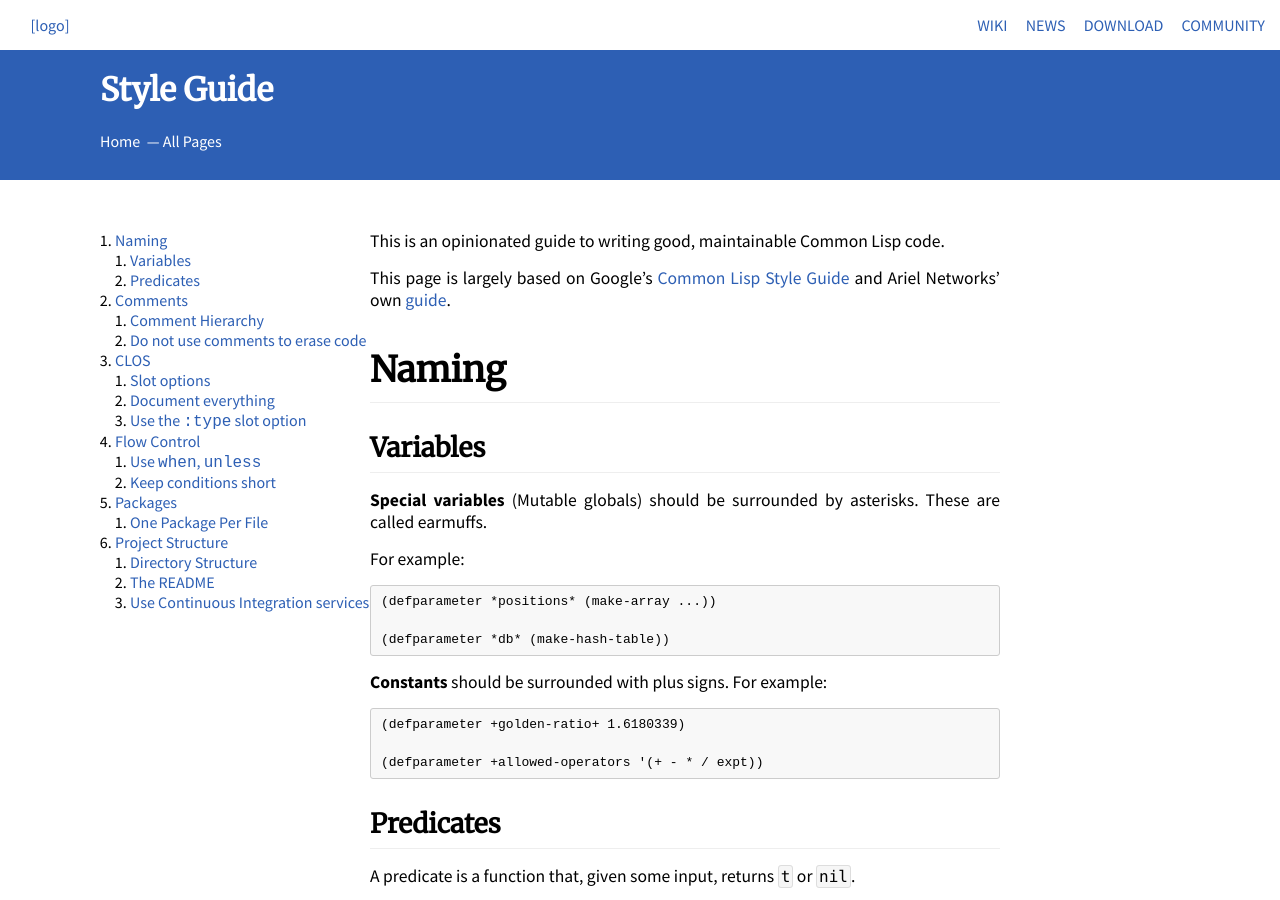
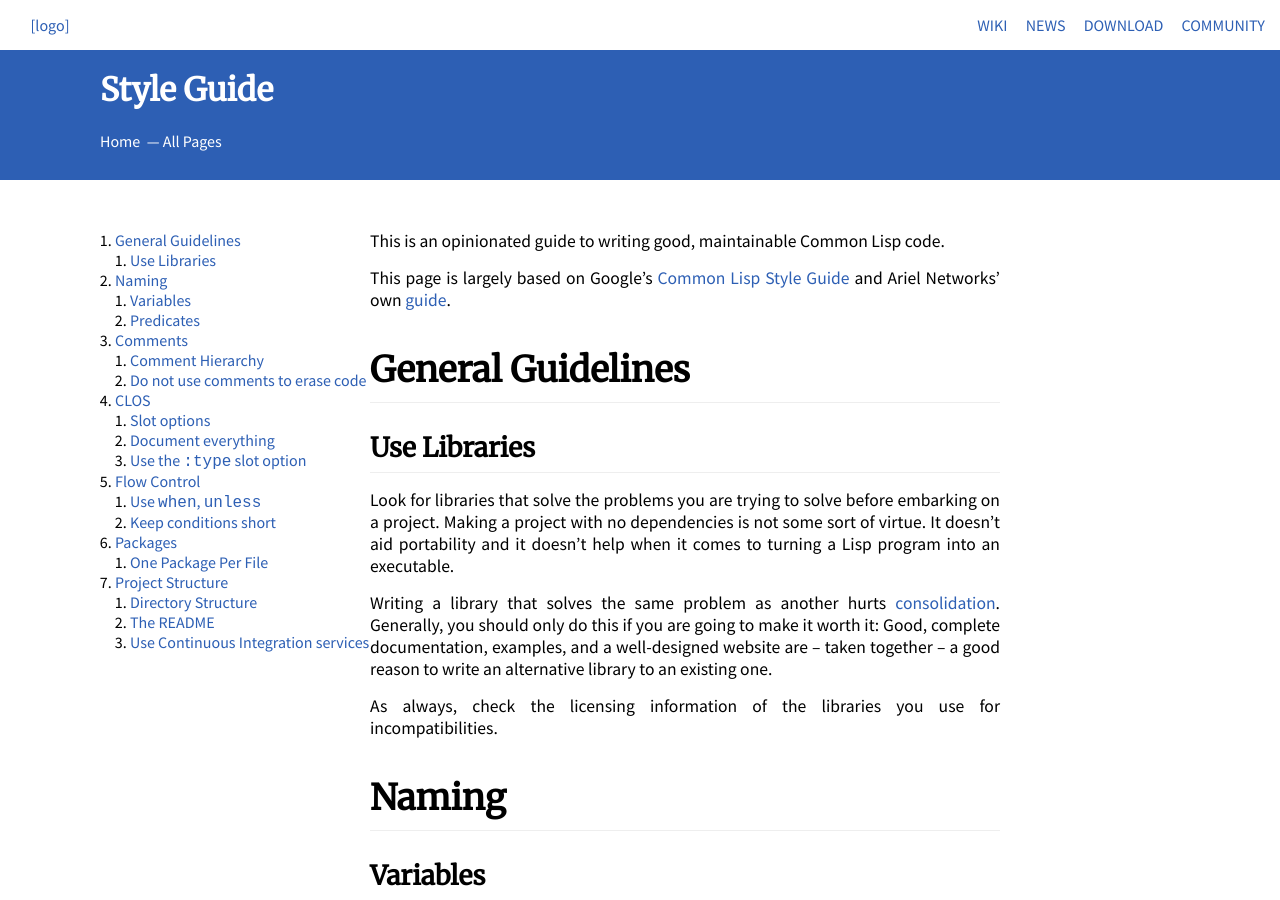
Before and after one commit to LispLang/lisplang.github.io, a Jekyll site: the page built from wiki/style-guide.md, in a window 1280 px wide and 900 px high. Built offline with Jekyll 4.4.1, drawn with Linux system fonts in a browser that asks for light colours; nearby versions of some CDN libraries.

Commit message:
Add note on using libraries

```diff
--- a/wiki/style-guide.md
+++ b/wiki/style-guide.md
@@ -7,6 +7,24 @@ This is an opinionated guide to writing good, maintainable Common Lisp code.
 
 This page is largely based on Google's [Common Lisp Style Guide][google] and
 Ariel Networks' own [guide][an].
+
+# General Guidelines
+
+## Use Libraries
+
+Look for libraries that solve the problems you are trying to solve before
+embarking on a project. Making a project with no dependencies is not some sort
+of virtue. It doesn't aid portability and it doesn't help when it comes to
+turning a Lisp program into an executable.
+
+Writing a library that solves the same problem as another hurts
+[consolidation][consolidation]. Generally, you should only do this if you are
+going to make it worth it: Good, complete documentation, examples, and a
+well-designed website are -- taken together -- a good reason to write an
+alternative library to an existing one.
+
+As always, check the licensing information of the libraries you use for
+incompatibilities.
 
 # Naming
 
@@ -317,4 +335,5 @@ users.
 
 [google]: https://google-styleguide.googlecode.com/svn/trunk/lispguide.xml
 [an]: http://labs.ariel-networks.com/cl-style-guide.html
+[consolidation]: http://fare.livejournal.com/169346.html
 [tt]: https://github.com/m2ym/trivial-types
```
